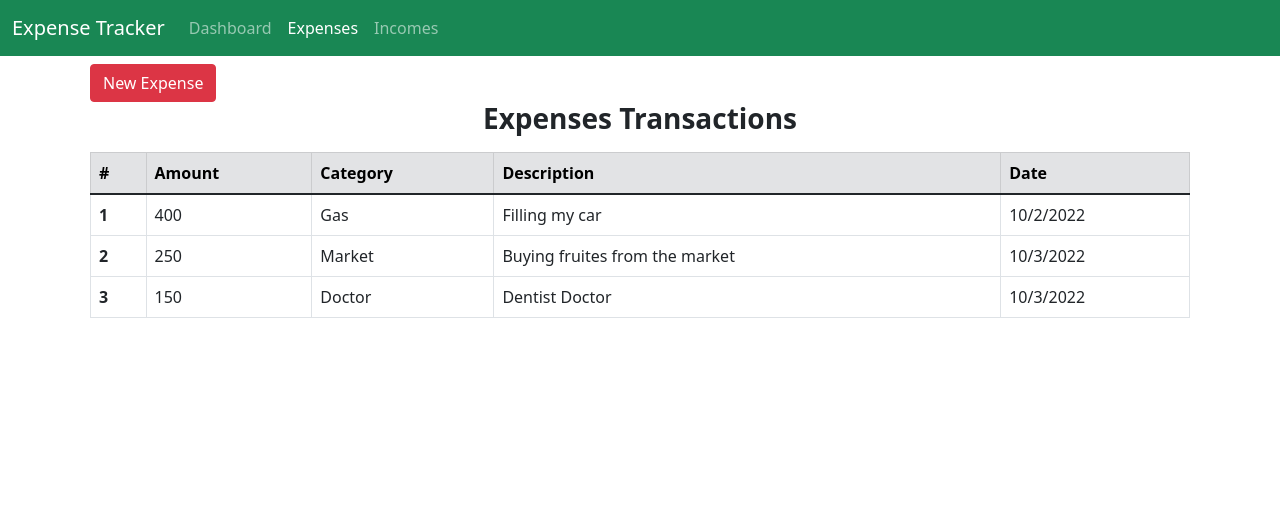
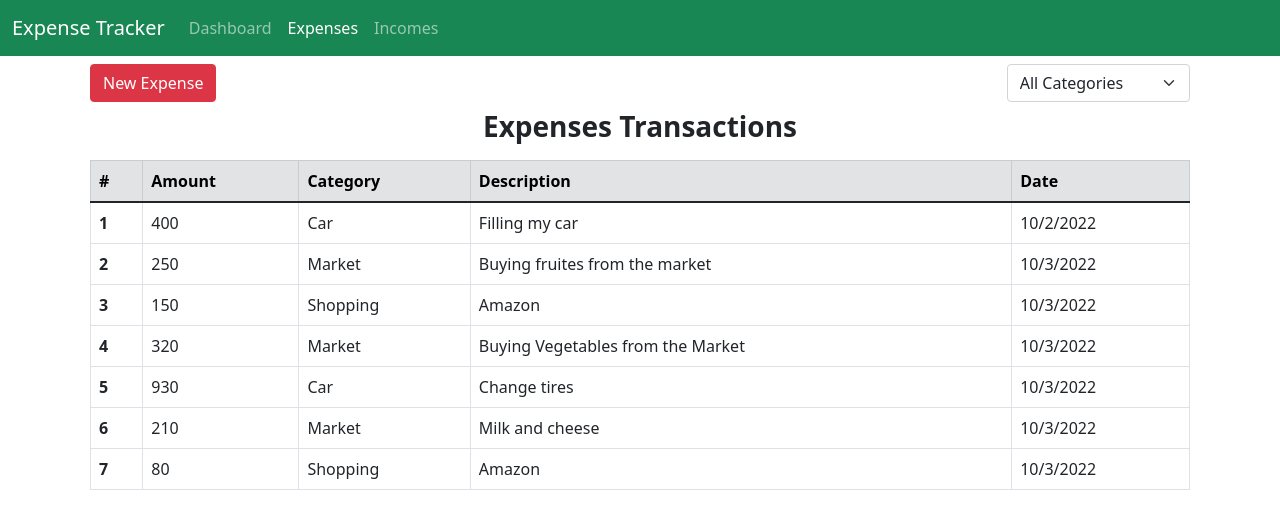
Before and after one commit to Abdelghani-Adel/expense_tracker, a React (Create React App) app: page /expenses in a window 1280 px wide. Shown: the top 528 px of the page. Built offline with nearby package versions, Linux system fonts and the light colour scheme.

Commit message:
ExpensesFilter added to the ExpensesTable

```diff
--- a/src/pages/Dashboard/Dashboard.tsx
+++ b/src/pages/Dashboard/Dashboard.tsx
@@ -1,9 +1,13 @@
+import { useSelector } from "react-redux";
 import AddButtons from "../../components/Add_Buttons/AddButtons";
+import { selectExpenses } from "../../redux/slices/expenseSlice";
 import ExpensesTable from "../ExpensesPage/ExpensesTable";
 import IncomesTable from "../IncomesPage/IncomesTable";
 import Totals from "./Totals";
 
 const Dashboard = () => {
+  const expensesState = useSelector(selectExpenses);
+
   return (
     <div className="row p-2">
       <AddButtons />
@@ -12,7 +16,7 @@ const Dashboard = () => {
         <IncomesTable />
       </div>
       <div className="col-6">
-        <ExpensesTable />
+        <ExpensesTable expensesArray={expensesState} />
       </div>
     </div>
   );
--- /dev/null
+++ b/src/pages/ExpensesPage/ExpensesFilter.tsx
@@ -0,0 +1,48 @@
+import { useSelector } from "react-redux";
+import { selectExpensesCategories } from "../../redux/slices/expenseSlice";
+
+interface StateFilter {
+  category: string[];
+  startDate: string;
+  endDate: string;
+}
+
+interface Props {
+  filterHandler: (input: StateFilter) => any;
+  filters: StateFilter;
+  allCategories: string[];
+}
+
+const ExpensesFilters: React.FC<Props> = (props) => {
+  const categories = useSelector(selectExpensesCategories);
+  const onChangeHandler = (e: React.FocusEvent<HTMLSelectElement>) => {
+    // if (all categories)
+    if (e.target.value === "All Categories") {
+      props.filterHandler({
+        ...props.filters,
+        category: props.allCategories,
+      });
+    } else {
+      props.filterHandler({
+        ...props.filters,
+        category: [`${e.target.value}`],
+      });
+    }
+  };
+
+  return (
+    <div className="col-2">
+      <select className="form-select select mb-2" onChange={onChangeHandler}>
+        <option value="All Categories">All Categories</option>
+        {categories.map((category) => (
+          <option key={category.id} value={category.title}>
+            {category.title}
+          </option>
+        ))}
+      </select>
+      {/* <label className="form-label text-muted">Filter Category</label> */}
+    </div>
+  );
+};
+
+export default ExpensesFilters;
--- a/src/pages/ExpensesPage/ExpensesPage.tsx
+++ b/src/pages/ExpensesPage/ExpensesPage.tsx
@@ -1,15 +1,62 @@
+import { useState } from "react";
+import { useSelector } from "react-redux";
 import AddExpenseBtn from "../../components/Add_Buttons/AddExpenseBtn";
+import {
+  selectExpenses,
+  selectExpensesCategories,
+} from "../../redux/slices/expenseSlice";
+import ExpensesFilters from "./ExpensesFilter";
 import ExpensesTable from "./ExpensesTable";
 
+interface StateFilter {
+  category: string[];
+  startDate: string;
+  endDate: string;
+}
+
 const ExpensesPage = () => {
+  const categoriesState = useSelector(selectExpensesCategories);
+  let categories: string[] = [];
+  categoriesState.map((category) => categories.push(category.title));
+
+  const [expenseFilters, setExpenseFilters] = useState<StateFilter>({
+    category: categories,
+    startDate: "10/2/2022",
+    endDate: "10/3/2022",
+  });
+
+  const filterHandler = (input: StateFilter) => {
+    setExpenseFilters((prev) => ({ ...prev, ...input }));
+  };
+
+  // filter the expenses
+  const expensesState = useSelector(selectExpenses);
+  let filteredExpenses = expensesState;
+  filteredExpenses = filteredExpenses.filter((expense) => {
+    if (expenseFilters.category.includes(expense.category)) {
+      if (
+        expense.date >= expenseFilters.startDate &&
+        expense.date <= expenseFilters.endDate
+      ) {
+        return expense;
+      }
+    }
+  });
+
   return (
     <div className="row p-2">
-      <div>
+      <div className="d-flex align-items-start justify-content-between">
         <AddExpenseBtn />
+
+        <ExpensesFilters
+          filters={expenseFilters}
+          filterHandler={filterHandler}
+          allCategories={categories}
+        />
       </div>
 
       <div>
-        <ExpensesTable />
+        <ExpensesTable expensesArray={filteredExpenses} />
       </div>
     </div>
   );
--- a/src/pages/ExpensesPage/ExpensesTable.tsx
+++ b/src/pages/ExpensesPage/ExpensesTable.tsx
@@ -1,9 +1,11 @@
-import { useSelector } from "react-redux";
-import { selectExpenses } from "../../redux/slices/expenseSlice";
 import Table from "../../components/Table/Table";
+import { Expense } from "../../redux/slices/expenseSlice";
 
-const ExpensesTable = () => {
-  const expensesState = useSelector(selectExpenses);
+interface Props {
+  expensesArray: Expense[];
+}
+
+const ExpensesTable: React.FC<Props> = (props) => {
   const columns = [
     {
       id: 1,
@@ -26,7 +28,7 @@ const ExpensesTable = () => {
     <div>
       <h3 className="text-center fw-bold mb-3">Expenses Transactions</h3>
       <Table
-        dataArray={expensesState}
+        dataArray={props.expensesArray}
         columns={columns}
         dataTitle="Income Transactions"
         basePath="expenses"
--- a/src/redux/slices/expenseSlice.ts
+++ b/src/redux/slices/expenseSlice.ts
@@ -38,7 +38,7 @@ const initialState = {
     {
       id: 1,
       amount: 400,
-      category: "Gas",
+      category: "Car",
       description: "Filling my car",
       date: "10/2/2022",
     },
@@ -52,36 +52,40 @@ const initialState = {
     {
       id: 3,
       amount: 150,
-      category: "Doctor",
-      description: "Dentist Doctor",
+      category: "Shopping",
+      description: "Amazon",
+      date: "10/3/2022",
+    },
+    {
+      id: 4,
+      amount: 320,
+      category: "Market",
+      description: "Buying Vegetables from the Market",
+      date: "10/3/2022",
+    },
+    {
+      id: 5,
+      amount: 930,
+      category: "Car",
+      description: "Change tires",
+      date: "10/3/2022",
+    },
+    {
+      id: 6,
+      amount: 210,
+      category: "Market",
+      description: "Milk and cheese",
+      date: "10/3/2022",
+    },
+    {
+      id: 7,
+      amount: 80,
+      category: "Shopping",
+      description: "Amazon",
       date: "10/3/2022",
     },
   ],
 };
-
-// const initialState: Expense[] = [
-//   {
-//     id: 1,
-//     amount: 400,
-//     category: "Gas",
-//     description: "Filling my car",
-//     date: "10/2/2022",
-//   },
-//   {
-//     id: 2,
-//     amount: 250,
-//     category: "Market",
-//     description: "Buying fruites from the market",
-//     date: "10/3/2022",
-//   },
-//   {
-//     id: 3,
-//     amount: 150,
-//     category: "Doctor",
-//     description: "Dentist Doctor",
-//     date: "10/3/2022",
-//   },
-// ];
 
 const expenseSlice = createSlice({
   name: "expenses",
--- a/src/redux/slices/incomeSlice.ts
+++ b/src/redux/slices/incomeSlice.ts
@@ -39,39 +39,8 @@ const initialState = {
       description: "Reward from the company",
       date: "10/2/2022",
     },
-    {
-      id: 3,
-      amount: 7040,
-      category: "Freelance",
-      description: "Freelancing jobs",
-      date: "10/2/2022",
-    },
   ],
 };
-
-// const initialState: Income[] = [
-//   {
-//     id: 1,
-//     amount: 7040,
-//     category: "Salary",
-//     description: "Salary from the company",
-//     date: "10/2/2022",
-//   },
-//   {
-//     id: 2,
-//     amount: 1450,
-//     category: "Reward",
-//     description: "Reward from the company",
-//     date: "10/2/2022",
-//   },
-//   {
-//     id: 3,
-//     amount: 7040,
-//     category: "Freelance",
-//     description: "Freelancing jobs",
-//     date: "10/2/2022",
-//   },
-// ];
 
 const incomeSlice = createSlice({
   name: "incomes",
```
